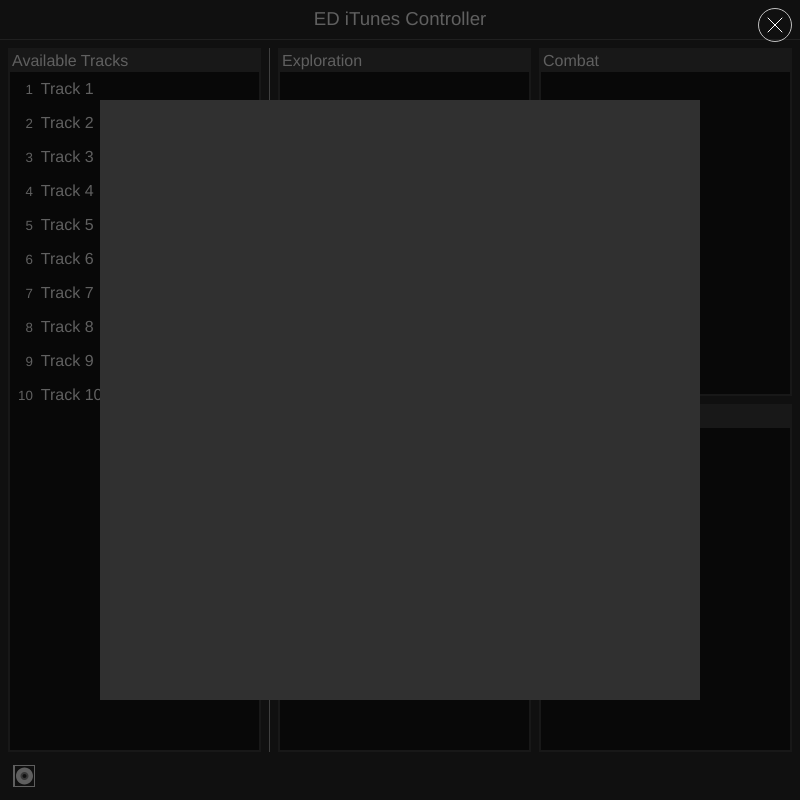
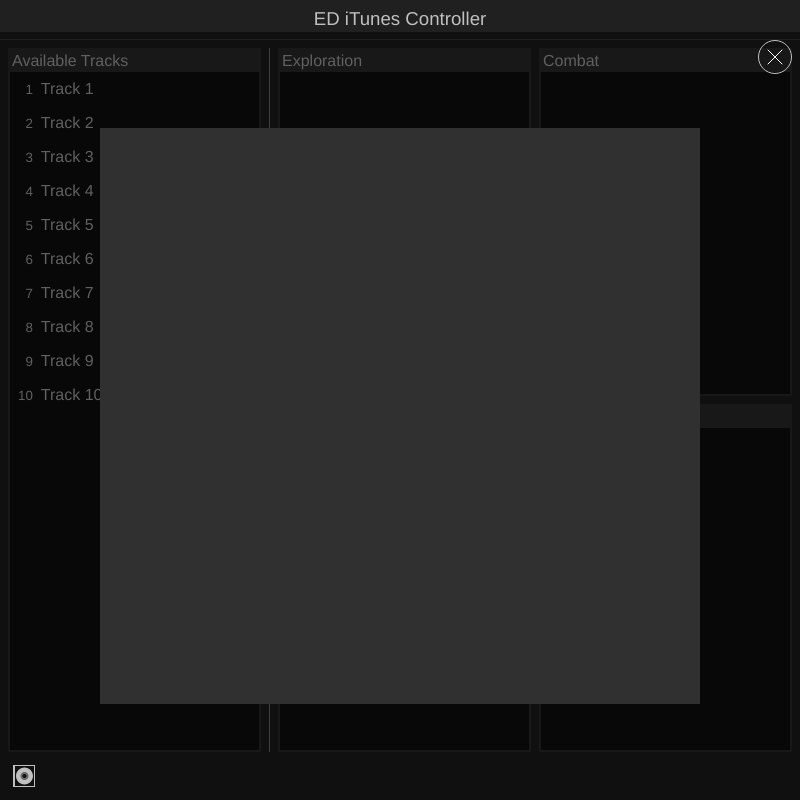
Before and after one commit to SilverWolf32/ed-jukebox, an Electron app: page app/index.html in a window 800 px wide. Both pictures are taken after a click on the button "Select album". Drawn offline with nearby package versions, Linux system fonts and the light colour scheme; files that its build step writes are made by us from their sources.

Commit message:
Make overlay not cover title bar

```diff
--- a/app/index.html
+++ b/app/index.html
@@ -10,7 +10,7 @@
 		<div class="title-bar">
 			<span class="app-title">ED iTunes Controller</span>
 		</div>
-
+		<div class="app-container">
 			<div class="playlist-organizer-container">
 				<div class="playlist-vertical-pane">
 					<div class="playlist-vertical-pane-item">
@@ -46,6 +46,14 @@
 				</div>
 			</div>
 
+			<div class="overlay-container" id="album-chooser-overlay-container">
+				<button type="button" class="overlay-cancel-button" id="album-chooser-cancel">
+					<img src="icons/CloseIcon.svg" draggable="false" />
+				</button>
+				<div class="overlay" id="album-chooser-overlay">
+				</div>
+			</div>
+
 			<div class="footer">
 				<div class="footer-left">
 					<button type="button" class="img-button" id="album-chooser-button" title="Select album">
@@ -56,13 +64,6 @@
 
 				</div>
 			</div>
-
-		<div class="overlay-container" id="album-chooser-overlay-container">
-			<button type="button" class="overlay-cancel-button" id="album-chooser-cancel">
-				<img src="icons/CloseIcon.svg" draggable="false" />
-			</button>
-			<div class="overlay" id="album-chooser-overlay">
-			</div>
 		</div>
 
 		<script src="playlist-organization.js"></script>
--- a/app/style/base.less
+++ b/app/style/base.less
@@ -25,6 +25,8 @@
 	border: none;
 	border-radius: 6px;
 	transition-duration: 0.25s;
+
+	-webkit-app-region: none;
 
 	display: flex;
 	flex-wrap: nowrap;
--- a/app/style/overlay.less
+++ b/app/style/overlay.less
@@ -6,7 +6,8 @@
 	visibility: hidden;
 	opacity: 0.0;
 	width: 100%;
-	height: 100%;
+	height: calc(100% - 32px); // height of title bar
+	bottom: 0px;
 	background-color: fade(#000000, 50%);
 	transition: opacity 0.5s, visibility 0.5s; // visibility doesn't actually transition, but is needed here for transitioning back
 	/* display: flex;
@@ -15,7 +16,7 @@
 }
 
 .overlay {
-	position: relative;
+	position: absolute;
 	// visibility: hidden;
 	width: 75%;
 	height: 75%;
@@ -27,6 +28,7 @@
 }
 
 .overlay-cancel-button {
+	-webkit-app-region: none; // stop dragging window when dragging on button
 	background: transparent;
 	border: 1px solid @basetext0;
 	border-radius: 100%;
@@ -41,7 +43,7 @@
 		border-color: #808080;
 	}
 
-	position: fixed;
+	position: absolute;
 	top: 8;
 	right: 8;
 	border-radius: 100%;
```
Lines whose indentation alone changed are shown as unchanged.
